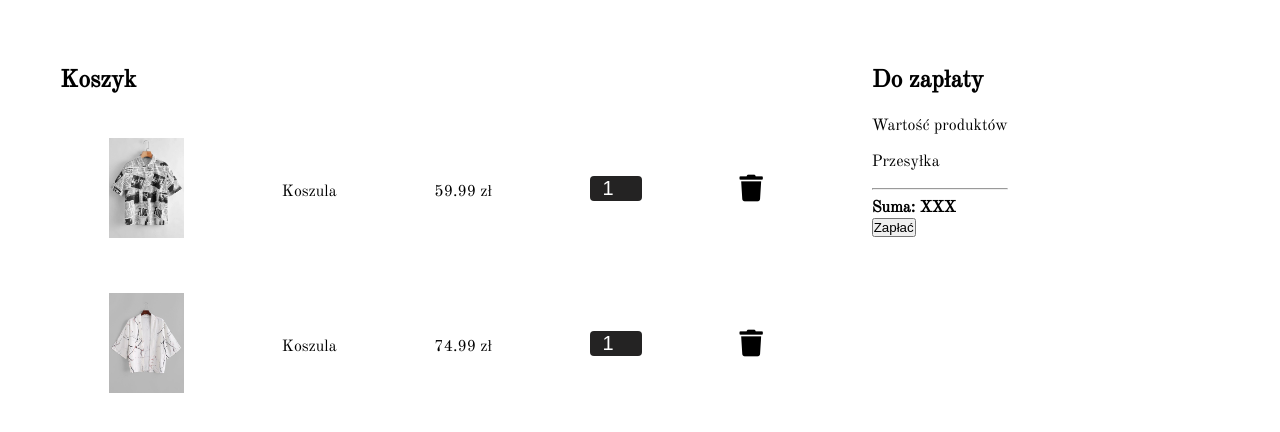
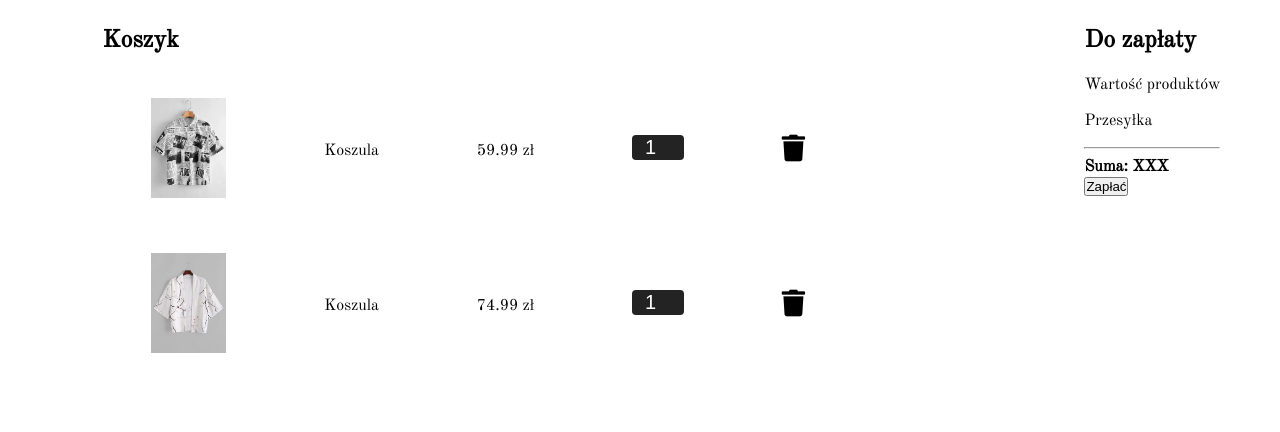
Before and after one commit to kshshton/django-shop, a Django app: page /cart/ in a window 1280 px wide. Shown: the part 84-516 px from the top of the page. Run offline with Django 3.2, Linux system fonts and the light colour scheme; some libraries are stand-ins or nearby versions.

Commit message:
Css correction

```diff
--- a/shop/templates/shop/cart.html
+++ b/shop/templates/shop/cart.html
@@ -6,7 +6,7 @@
 {% block content %}
 <section class="cart">
 	<div class="cart-list">
-		<h1>Koszyk</h1>
+		<h1 class="cart-h1">Koszyk</h1>
 		<div class="column">
 			<div class="cart-item" id="item">
 				<img class="cart-img" src="{% static 'img/1.png' %}">
@@ -35,7 +35,7 @@
 
 <!---------------------------------------------------------------------------------------------------------------------------------------------------->
 	<div class="cart-checkout">
-		<h1>Do zapłaty</h1>
+		<h1 class="cart-h1">Do zapłaty</h1>
 		<div class="row">
 			<p>Wartość produktów</p>
 			<p>Przesyłka</p>
--- a/static/css/cart.css
+++ b/static/css/cart.css
@@ -3,13 +3,13 @@
 }
 
 .cart-list {
-  margin-top: 130px;
-  margin-left: 60px;
+  margin-top: 7%;
+  margin-left: 8%;
 }
 
 .cart-checkout {
-  margin-top: 130px;
-  margin-left: 60px;
+  margin-top: 7%;
+  margin-left: 18%;
 }
 
 .cart-list input {
@@ -49,3 +49,7 @@
 .cart-list .remove:hover {
     color: #CB4335;
 }
+
+.cart-h1 {
+  font-size: 1.5em;
+}
```
Also changed, not shown: db.sqlite3, static/img/basd.PNG (added), static/img/belmondodotnet.PNG (added).
